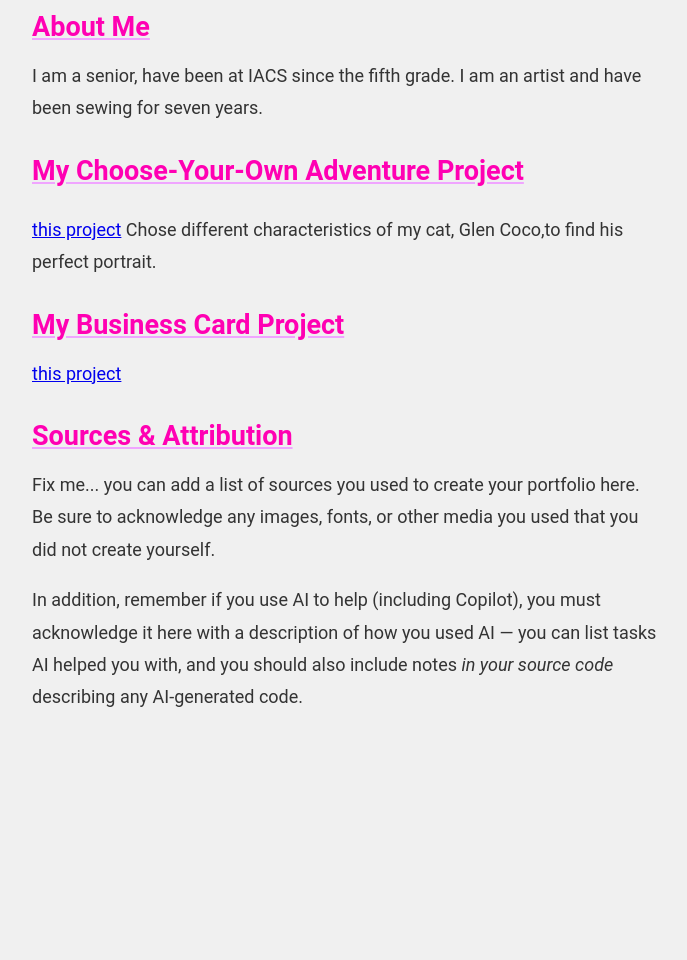
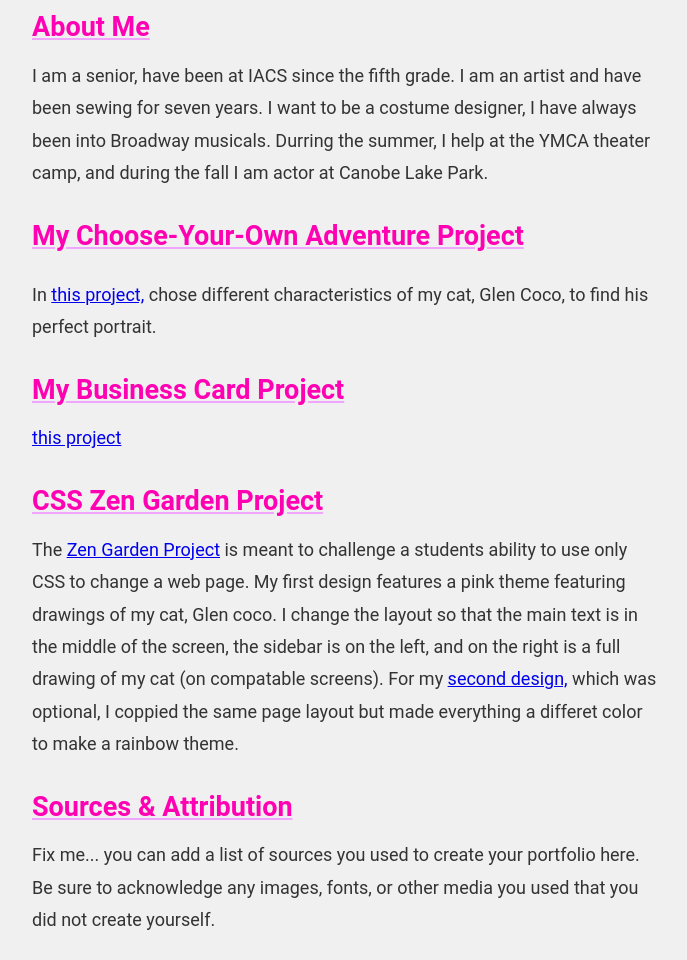
Before and after one commit to IACS-CS/web-design-portfolio-notground, a website: page index.html in a window 1280 px wide. Shown: the part 819-1779 px from the top of the page, without its empty margins (293-980 px from the left). Before the commit the page ends 1622 px from the top, so only its background shows below. Drawn offline with Linux system fonts and the light colour scheme.

Commit message:
added Zen project and more info on others

```diff
--- a/index.html
+++ b/index.html
@@ -16,22 +16,33 @@
         <div class="about-me">
           <h2>About Me</h2>
           <p>
-            I am a senior, have been at IACS since the fifth grade. I am an artist and have been sewing for seven years.
+            I am a senior, have been at IACS since the fifth grade. I am an artist and have been sewing for seven years. I want to be a costume designer, I have always been into Broadway musicals. Durring the summer, I help at the YMCA theater camp, and during the fall I am actor at Canobe Lake Park.
           </p>
         </div>
       </section>
       <section id="cyoa">
         <h2>My Choose-Your-Own Adventure Project</h2>
         <p>
-        <p>
-          <a href=" https://iacs-cs.github.io/choose-your-own-adventure-notground/">this project</a>
-          Chose different characteristics of my cat, Glen Coco,to find his perfect portrait.
+        <p> In
+          <a href=" https://iacs-cs.github.io/choose-your-own-adventure-notground/">this project,</a>
+          chose different characteristics of my cat, Glen Coco, to find his perfect portrait.
         </p>
       </section>
       <section id="bc">
         <h2>My Business Card Project</h2>
         <p>
          <a href="https://iacs-cs.github.io/business-card-project-cj-sky-s-super-buisness-card/"> this project</a>
+        </p>
+      </section>
+      <section id="zen">
+        <h2> CSS Zen Garden Project </h2>
+        <p> The
+         <a href="https://iacs-zen-garden.netlify.app/#notground"> Zen Garden Project</a>
+         is meant to challenge a students ability to use only CSS to change a web page. My first design features a pink theme featuring drawings of my cat, Glen coco.
+         I change the layout so that the main text is in the middle of the screen, the sidebar is on the left, and on the right is a full drawing of my cat (on compatable screens).
+         For my
+         <a href="https://iacs-zen-garden.netlify.app/#notground-style2">second design,</a>
+          which was optional, I coppied the same page layout but made everything a differet color to make a rainbow theme.
         </p>
       </section>
       <section id="attribution">
```
